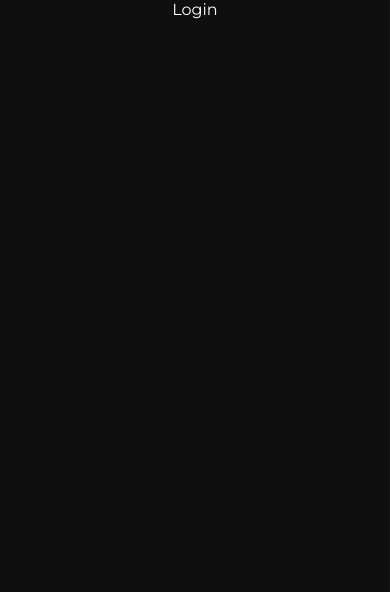
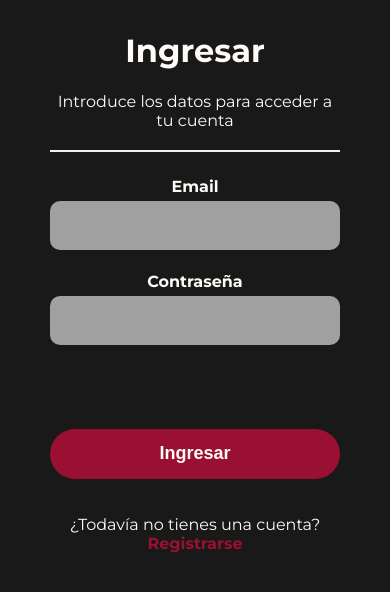
Before and after one commit to julian4132/reactWebpage, a React (Create React App) app: page /login in a window 390 px wide. Shown: the top 592 px of the page. Built offline with nearby package versions, Linux system fonts and the light colour scheme.

Commit message:
Login and Signup form created

```diff
--- a/src/App.js
+++ b/src/App.js
@@ -1,6 +1,7 @@
 import { Routes, Route } from "react-router-dom"
 import Home from "./views/Home"
 import Login from "./views/Login"
+import Signup from "./views/Signup"
 {/*import Contact from "./Contact"*/}
 
 function App() {
@@ -9,6 +10,7 @@ function App() {
       <Routes>
         <Route path="/" element={ <Home/> } />
         <Route path="login" element={ <Login/> } />
+        <Route path="signup" element={ <Signup/> } />
         {/*<Route path="contact" element={ <Contact/> } />*/}
       </Routes>
     </div>
--- /dev/null
+++ b/src/components/LoginForm.jsx
@@ -0,0 +1,32 @@
+import React from 'react'
+import { Link } from 'react-router-dom'
+import '../styles/loginForm.css'
+
+export default function LoginForm() {
+  return (
+  <div className="box">
+    <form>
+        <div className="container">
+          <h1>Ingresar</h1>
+          <p>Introduce los datos para acceder a tu cuenta</p>
+          <hr className="formHr"/>
+
+          <label for="email"><b>Email</b></label>
+          <input type="text" class="formInput" placeholder="" name="email" id="email" required/>
+
+          <label for="psw"><b>Contraseña</b></label>
+          <input type="password" class="formInput" placeholder="" name="psw" id="psw" required/>
+          <hr/>
+
+          <button type="submit"  id="submit" className="registerbtn formButton"><span id="submit-text">Ingresar</span></button>
+
+        </div>
+
+        <div className="container signin">
+          <p> ¿Todavía no tienes una cuenta? <Link to="../signup" class="registerLink">Registrarse</Link></p>
+        </div>
+      </form>
+    <script src="login.js"></script>
+  </div>
+  )
+}
--- a/src/components/Navbar.jsx
+++ b/src/components/Navbar.jsx
@@ -10,7 +10,6 @@ export default function Navbar() {
     const [isLoggedIn, setIsLoggedIn] = useState("false");
 
     useEffect(() => {
-        document.title = isLoggedIn;
         $.ajax({
             type: "POST",
             url: "http://localhost:80/sitioReact/backend/accounts/isLoggedIn.php",
--- /dev/null
+++ b/src/components/RegisterForm.jsx
@@ -0,0 +1,35 @@
+import React from 'react'
+import { Link } from 'react-router-dom'
+import '../styles/registerForm.css'
+
+export default function RegisterForm() {
+  return (
+    <div className="box">
+        <form>
+            <div className="container">
+            <h1>Registrarse</h1>
+            <p>Completá este formulario para registrar una nueva cuenta</p>
+            <hr className="formHr"/>
+
+            <label for="email"><b>Email</b></label>
+            <input type="text" className="formInput" placeholder="" name="email" id="email" required/>
+
+            <label for="psw"><b>Contraseña</b></label>
+            <input type="password" className="formInput" placeholder="" name="psw" id="psw" required/>
+
+            <label for="psw-repeat"><b>Repetir Contraseña</b></label>
+            <input type="password" className="formInput" placeholder="" name="psw-repeat" id="psw-repeat" required/>
+            <hr className="formHr"/>
+
+            <p>Creando una cuenta estás aceptando nuestros <a href="#" class="registerLink">Términos y condiciones</a>.</p>
+            <button type="submit" id="submit" className="registerbtn formButton">Registrarse</button>
+            </div>
+
+            <div className="container signin">
+            <p>¿Ya tienes una cuenta? <Link to="../login" class="registerLink">Ingresar</Link></p>
+            </div>
+        </form>
+        <script src="signup.js"></script>
+    </div>
+  )
+}
--- /dev/null
+++ b/src/styles/loginForm.css
@@ -0,0 +1,131 @@
+@import url('https://fonts.googleapis.com/css2?family=Montserrat:wght@400;500;600;700&display=swap');
+:root {
+  --color1: #9a1032;
+  --color2: #fffbf7;
+  --darkcolor1: #700b24;
+  --backcolor1: rgb(15, 15, 15);
+  --backcolor2: rgb(25,25,25);
+}
+
+* {box-sizing: border-box}
+
+
+.arrow i {
+  margin: 30px;
+}
+
+.box {
+  width: 500px;
+  padding: 50px 50px; /* top right bottom left*/
+  background-color: var(--backcolor2);
+  border-radius: 25px;
+  margin: auto;
+  margin-top: 40px;
+}
+
+/* Add padding to containers */
+.container {
+  padding: 10px 0px;
+}
+
+/* Full-width input fields */
+.formInput[type=text], .formInput[type=password] {
+  width: 100%;
+  padding: 15px;
+  margin: 5px 0 22px 0;
+  display: inline-block;
+  border: none;
+  background: rgb(160, 160, 160);
+  border-radius: 10px;
+  transition: all 0.2s ease 0s;
+  font-family: "Montserrat", sans-serif;
+  font-weight: 600;
+  font-size: 16px;
+}
+
+.formInput[type=text]:focus, .formInput[type=password]:focus {
+  background-color: rgb(210, 210, 210);
+  outline: 3px solid var(--color1);
+}
+
+/* Overwrite default styles of hr */
+.formHr {
+  border: 1px solid #f1f1f1;
+  margin-bottom: 25px;
+}
+
+.formButton  {
+  position: relative;
+  padding: 9px 25px;
+  width: 100%;
+  height: 50px;
+  font-size: 18px;
+  font-weight: 600;
+  color: var(--color2);
+  background-color: var(--color1);
+  border: none;
+  border-radius: 50px;
+  cursor: pointer;
+  transition: all 0.3s ease 0s;
+}
+
+.formButton:hover{
+  background-color: var(--darkcolor1);
+}
+
+/* Add a red text color to links */
+.registerLink {
+  color: var(--color1);
+  transition: all 0.2s ease 0s;
+  text-decoration: none;
+  font-weight: 700;
+}
+
+.registerLink:hover {
+  color: var(--color2)}
+
+/* Set a grey background color and center the text of the "sign in" section */
+.signin {
+  text-align: center;
+}
+
+.loading-button::after{
+ content:"";
+ position: absolute;
+ width: 16px;
+ height: 16px;
+ top: 0;
+ left: 0;
+ right: 0;
+ bottom: 0;
+ margin: auto;
+ border: 4px solid transparent;
+ border-top-color: #ffffff;
+ border-radius: 50%;
+ animation: button-loading-spinner 1s ease infinite;
+}
+
+@keyframes button-loading-spinner {
+  from{
+    transform: rotate(0turn);
+  }
+
+  to{
+    transform: rotate(1turn);
+  }
+
+}
+
+
+@media (max-width: 650px) {
+  .box {
+    width: 100%;
+    border-radius: 0px;
+    padding: 0px 50px;
+  }
+
+  body {
+    padding-bottom: 0px;
+    background-color: var(--backcolor2);
+  }
+}
--- /dev/null
+++ b/src/styles/registerForm.css
@@ -0,0 +1,132 @@
+@import url('https://fonts.googleapis.com/css2?family=Montserrat:wght@400;500;600;700&display=swap');
+:root {
+  --color1: #9a1032;
+  --color2: #fffbf7;
+  --darkcolor1: #700b24;
+  --backcolor1: rgb(15, 15, 15);
+  --backcolor2: rgb(25,25,25);
+}
+
+* {box-sizing: border-box}
+
+
+.arrow i {
+  margin: 30px;
+}
+
+.box {
+  width: 500px;
+  padding: 50px 50px; /* top right bottom left*/
+  background-color: var(--backcolor2);
+  border-radius: 25px;
+  margin: auto;
+  margin-top: 0px;
+}
+
+/* Add padding to containers */
+.container {
+  padding: 10px 0px;
+}
+
+/* Full-width input fields */
+.formInput[type=text], .formInput[type=password] {
+  width: 100%;
+  padding: 15px;
+  margin: 5px 0 22px 0;
+  display: inline-block;
+  border: none;
+  background: rgb(160, 160, 160);
+  border-radius: 10px;
+  transition: all 0.2s ease 0s;
+  font-family: "Montserrat", sans-serif;
+  font-weight: 600;
+  font-size: 16px;
+}
+
+.formInput[type=text]:focus, .formInput[type=password]:focus {
+  background-color: rgb(210, 210, 210);
+  outline: 3px solid var(--color1);
+}
+
+/* Overwrite default styles of hr */
+.formHr {
+  border: 1px solid #f1f1f1;
+  margin-top: 20px;
+  margin-bottom: 25px;
+}
+
+.formButton  {
+  position: relative;
+  padding: 9px 25px;
+  width: 100%;
+  height: 50px;
+  font-size: 18px;
+  font-weight: 600;
+  color: var(--color2);
+  background-color: var(--color1);
+  border: none;
+  border-radius: 50px;
+  cursor: pointer;
+  transition: all 0.3s ease 0s;
+}
+
+.formButton:hover{
+  background-color: var(--darkcolor1);
+}
+
+/* Add a red text color to links */
+.registerLink {
+  color: var(--color1);
+  transition: all 0.2s ease 0s;
+  text-decoration: none;
+  font-weight: 700;
+}
+
+.registerLink:hover {
+  color: var(--color2)}
+
+/* Set a grey background color and center the text of the "sign in" section */
+.signin {
+  text-align: center;
+}
+
+.loading-button::after{
+ content:"";
+ position: absolute;
+ width: 16px;
+ height: 16px;
+ top: 0;
+ left: 0;
+ right: 0;
+ bottom: 0;
+ margin: auto;
+ border: 4px solid transparent;
+ border-top-color: #ffffff;
+ border-radius: 50%;
+ animation: button-loading-spinner 1s ease infinite;
+}
+
+@keyframes button-loading-spinner {
+  from{
+    transform: rotate(0turn);
+  }
+
+  to{
+    transform: rotate(1turn);
+  }
+
+}
+
+
+@media (max-width: 650px) {
+  .box {
+    width: 100%;
+    border-radius: 0px;
+    padding: 0px 50px;
+  }
+
+  body {
+    padding-bottom: 0px;
+    background-color: var(--backcolor2);
+  }
+}
--- a/src/views/Login.js
+++ b/src/views/Login.js
@@ -1,7 +1,8 @@
 import React from 'react'
+import LoginForm from '../components/LoginForm'
 
 export default function Login() {
   return (
-    <div>Login</div>
+    <LoginForm/>
   )
-}
+};
--- /dev/null
+++ b/src/views/Signup.js
@@ -0,0 +1,8 @@
+import React from 'react'
+import RegisterForm from '../components/RegisterForm'
+
+export default function Register() {
+  return (
+    <RegisterForm/>
+  )
+};
```
